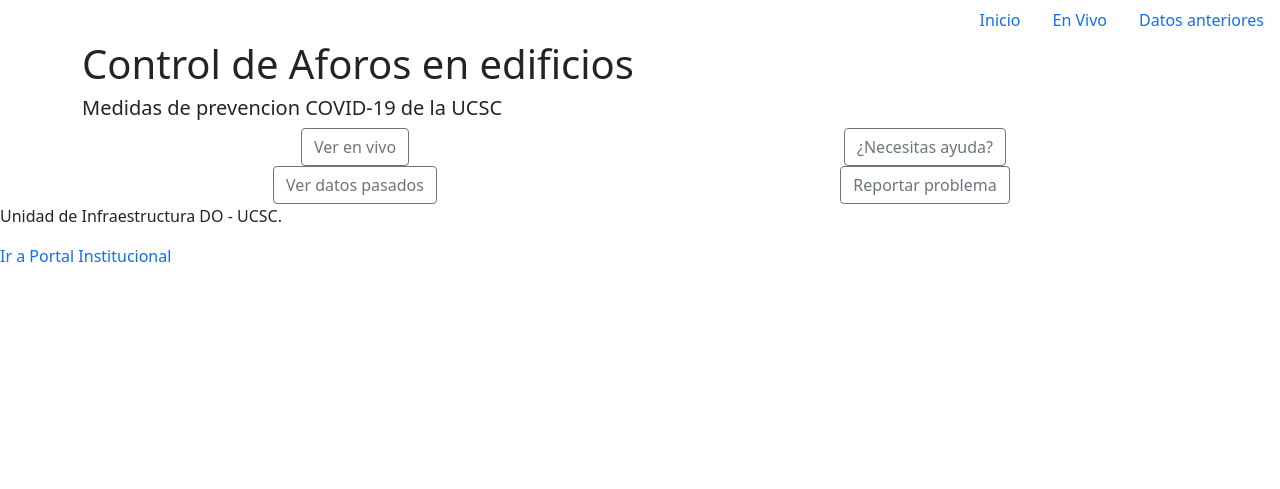
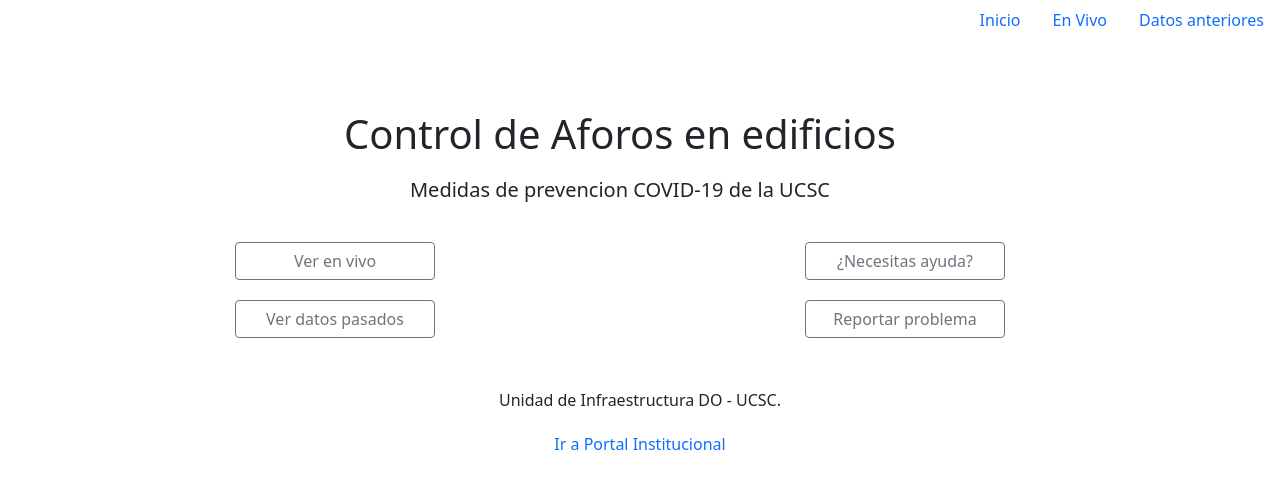
Before and after one commit to NicolasAburto/TIS---1, a PHP site: page /portal.php in a window 1280 px wide. Shown: the top 489 px of the page. Run offline with PHP 8.4, Linux system fonts and the light colour scheme.

Commit message:
Update estilo.css

```diff
--- a/Entrega 2/estilo.css
+++ b/Entrega 2/estilo.css
@@ -9,7 +9,7 @@
     margin: 25px 25px 25px 25px;
 }
 
-h2{
+h1, h2, h3, h4, h5, p, a, footer{
     text-align: center;
     margin-bottom: 20px;
 }
@@ -17,3 +17,12 @@ h2{
 .reg{
     margin: 10px 0px 10px 0px;
 }
+
+button{
+    width: 200px;
+    margin-top: 20px;
+}
+
+.contenedor{
+    margin: 50px 50px 50px 50px;
+}
```
